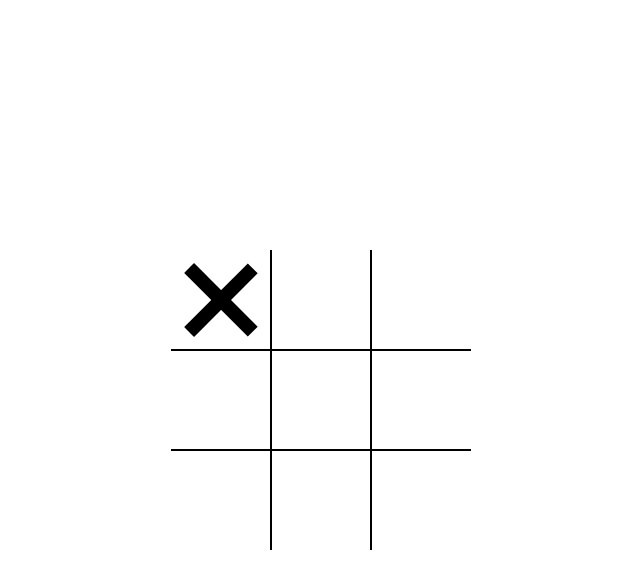
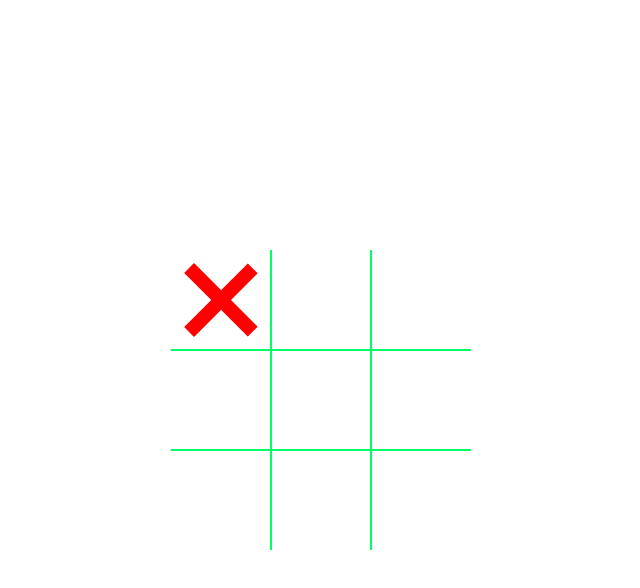
Before and after one commit to Ramon-Carrillo/Tic-Tac-Toe, a plain HTML site: page index.html in a window 1280 px wide. Both pictures are taken after a click on the element 540 px from the left and 300 px from the top of the page. Shown: the whole page, without its empty margins (319-959 px from the left). Drawn offline with Linux system fonts and the light colour scheme.

Commit message:
added readme file, screen-shot, adjusted colors

```diff
--- a/index.html
+++ b/index.html
@@ -6,6 +6,7 @@
   <meta name="viewport" content="width=device-width, initial-scale=1.0">
   <title>Tic Tac Toe</title>
   <link rel="stylesheet" href="styles.css">
+  <link rel="icon" href="./img/game-icon.svg">
 </head>
 
 <body>
--- a/styles.css
+++ b/styles.css
@@ -28,7 +28,7 @@ body {
 .cell {
   width: var(--cell-size);
   height: var(--cell-size);
-  border: 1px solid #000;
+  border: 1px solid #00ff66;
   display: flex;
   justify-content: center;
   align-items: center;
@@ -62,9 +62,12 @@ body {
 }
 
 .cell.x::before,
-.cell.x::after,
+.cell.x::after {
+  background-color: #ff0000;
+}
+
 .cell.circle::before {
-  background-color: #000;
+  background-color: #0065ff;
 }
 
 .board.x .cell:not(.x):not(.circle):hover::before,
```
Also changed, not shown: img/game-icon.svg (added), img/game-screen-shot.png (added), 1 other file.
